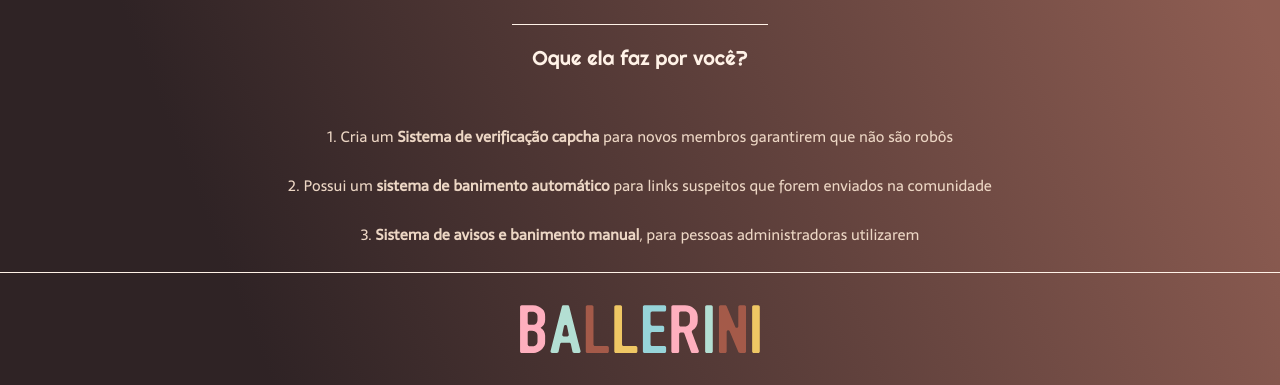
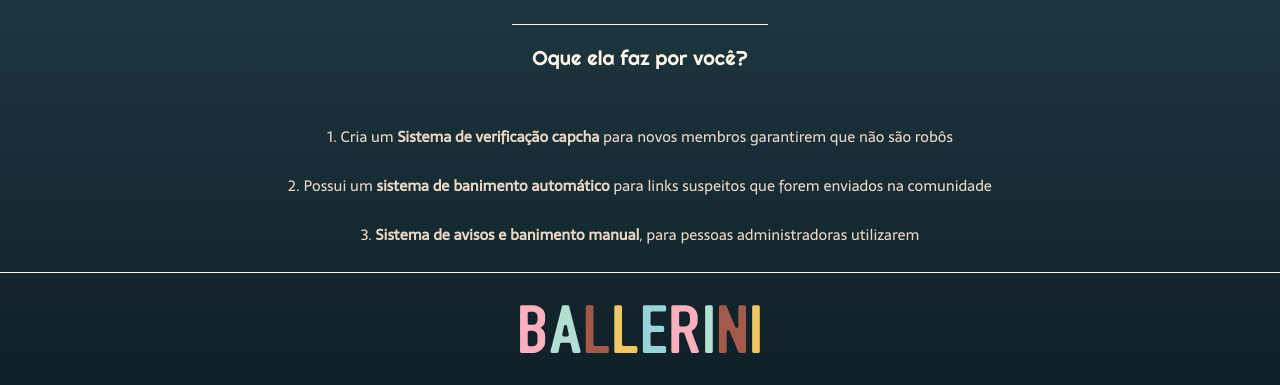
Before and after one commit to gideony/Landing-Page, a PHP site: page / in a window 1280 px wide. Shown: the part 517-902 px from the top of the page. Run offline with PHP 8.4, Linux system fonts and the light colour scheme.

Commit message:
atualizado o background

```diff
--- a/style.css
+++ b/style.css
@@ -10,7 +10,7 @@
 
 body {
     font-size: 100%;
-    background: linear-gradient(68.15deg, #2F2325 16.62%, #8E5D52 85.61%);
+    background: linear-gradient(to top, #0f2027, #203a43, #2c5364);
 }
 
 .cabecalho {
```
